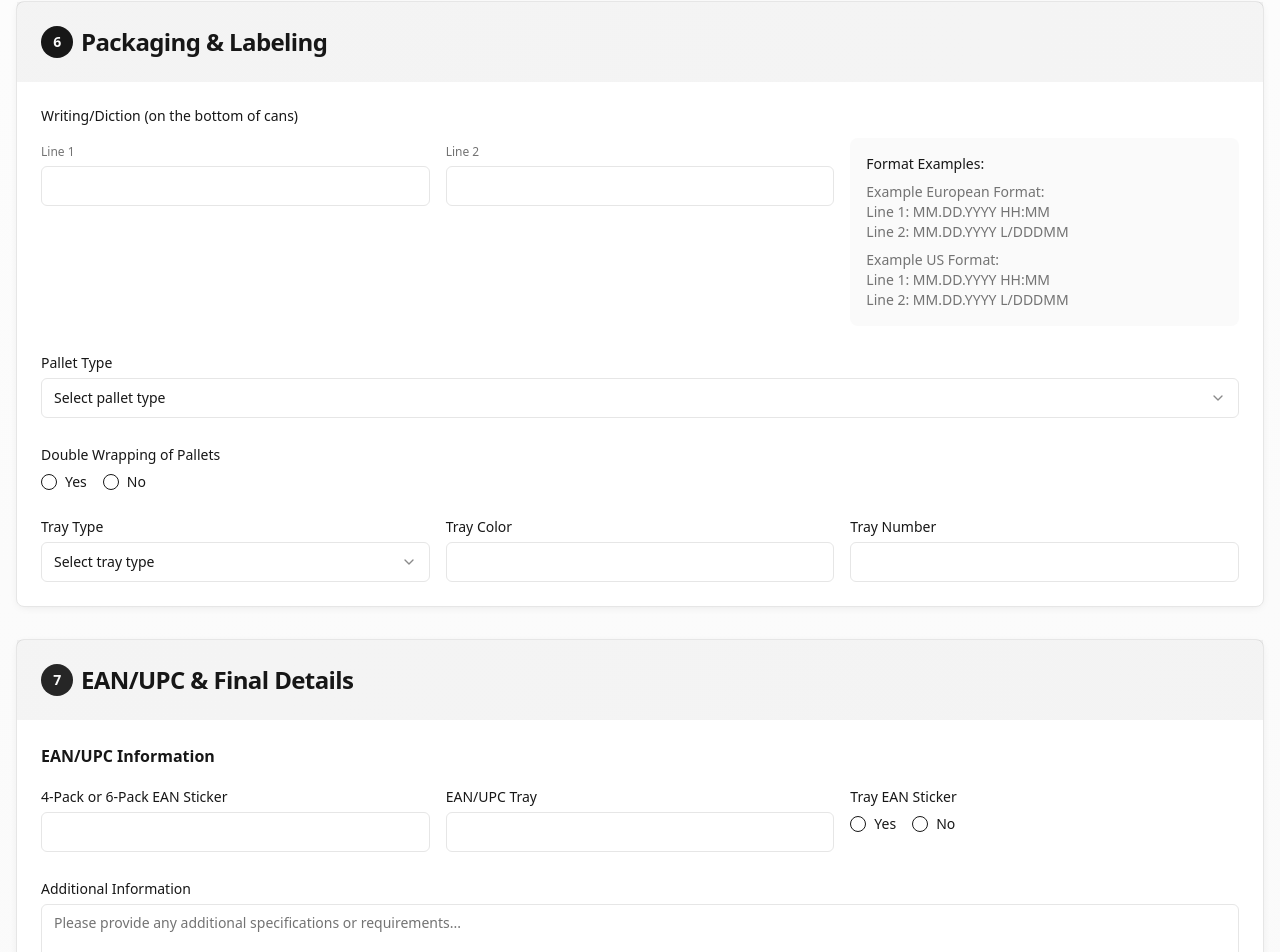
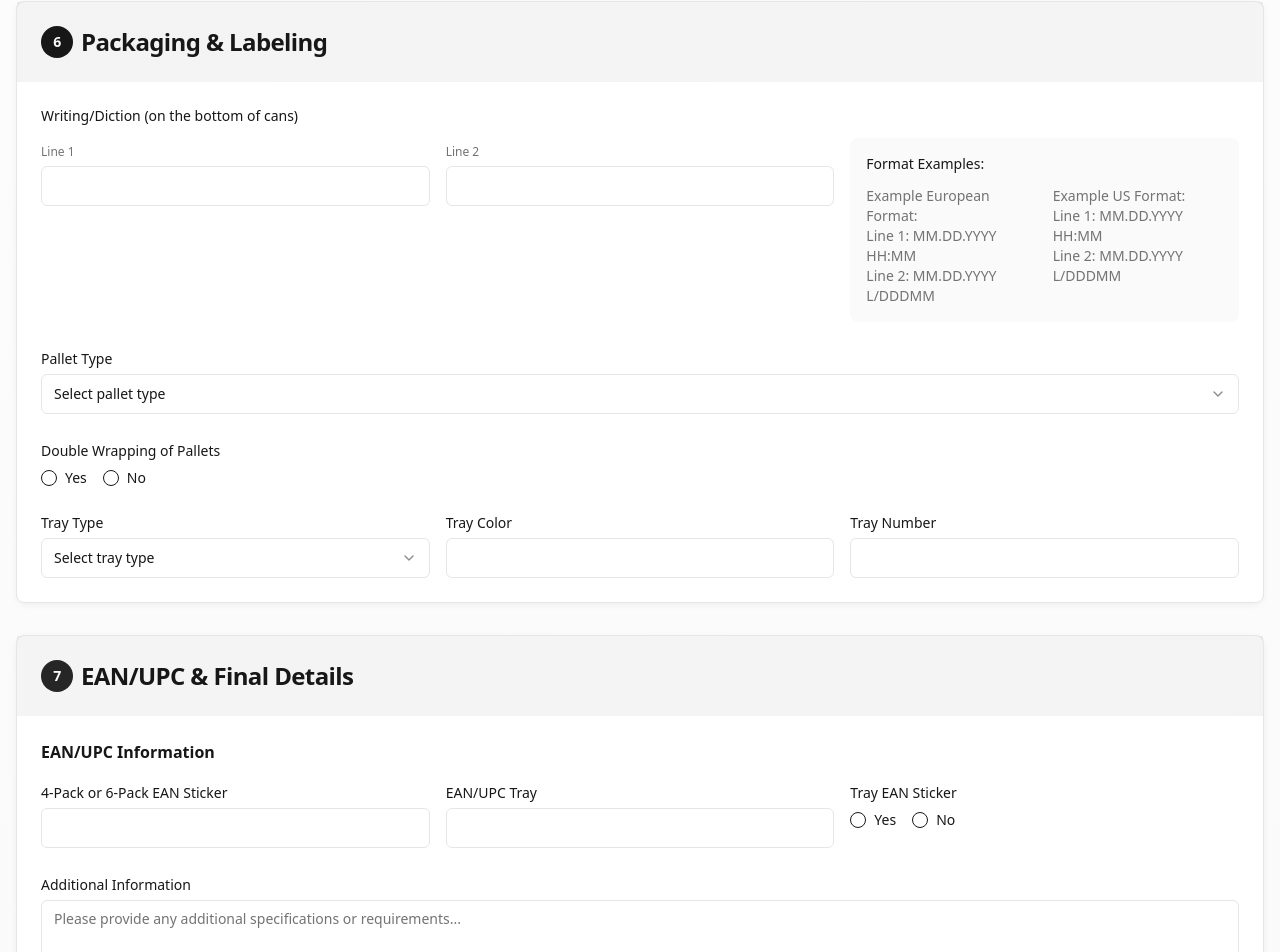
Before and after one commit to josipstipic-bot/starzinger-order-flow, a React (Vite) app: page / in a window 1280 px wide. Shown: the part 1677-2629 px from the top of the page. Built offline with nearby package versions, Linux system fonts and the light colour scheme.

Commit message:
Align date format examples horizontally
Added styling to display the European and US date format examples side-by-side.
-edited src/components/ProductionOrderForm.tsx

```diff
--- a/src/components/ProductionOrderForm.tsx
+++ b/src/components/ProductionOrderForm.tsx
@@ -469,8 +469,9 @@ const ProductionOrderForm: React.FC = () => {
                     <Input id="writingLine2" value={formData.writingLine2} onChange={e => handleInputChange('writingLine2', e.target.value)} className="mt-1" />
                   </div>
                   <div className="bg-muted/50 p-4 rounded-lg">
-                    <div className="text-sm text-muted-foreground space-y-2">
-                      <p className="font-medium text-foreground">Format Examples:</p>
+                    <div className="text-sm text-muted-foreground">
+                      <p className="font-medium text-foreground mb-3">Format Examples:</p>
+                      <div className="grid grid-cols-1 sm:grid-cols-2 gap-4">
                         <div>
                           <p className="font-medium">Example European Format:</p>
                           <p>Line 1: MM.DD.YYYY HH:MM</p>
@@ -480,6 +481,7 @@ const ProductionOrderForm: React.FC = () => {
                           <p className="font-medium">Example US Format:</p>
                           <p>Line 1: MM.DD.YYYY HH:MM</p>
                           <p>Line 2: MM.DD.YYYY L/DDDMM</p>
+                        </div>
                       </div>
                     </div>
                   </div>
```
Lines whose indentation alone changed are shown as unchanged.
